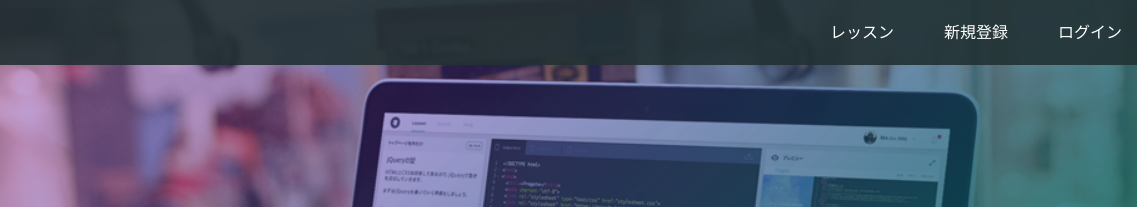
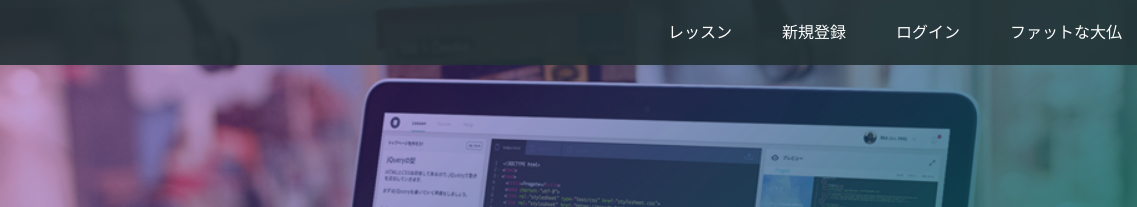
Before and after one commit to fattydaibutsu/fattydaibutsu.github.io, a plain HTML site: page index.html in a window 1280 px wide. Shown: the top 207 px of the page, 143-1280 px from the left. Drawn offline with Linux system fonts and the light colour scheme.

Commit message:
Update index.html

```diff
--- a/index.html
+++ b/index.html
@@ -18,6 +18,7 @@
         <a href="#">レッスン</a>
         <a href="#">新規登録</a>
         <a href="#" class="login">ログイン</a>
+        <a>ファットな大仏</a>
       </div>
     </div>
   </header>
```
